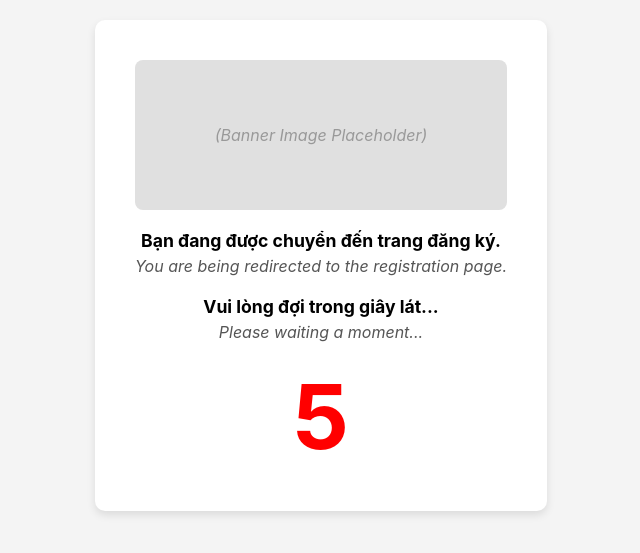
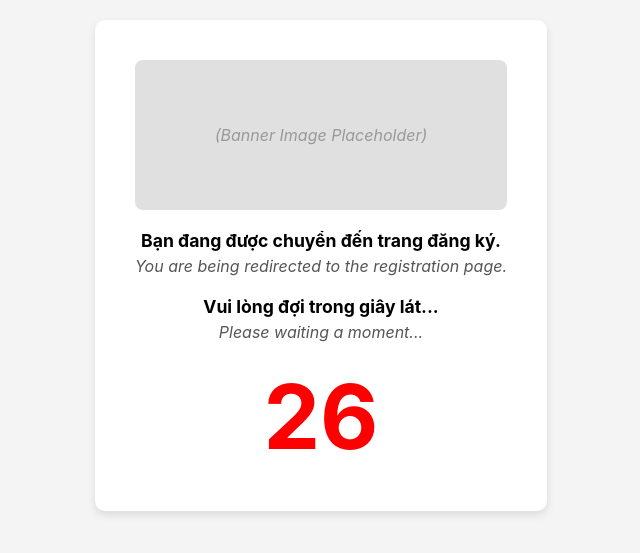
Before and after one commit to markpham8643/toolpopmart, a website: page index.html in a window 1280 px wide. Shown: the part 155-708 px from the top of the page, without its empty margins (319-959 px from the left). Drawn offline with Linux system fonts and the light colour scheme.

Commit message:
updated 30s

```diff
--- a/index.html
+++ b/index.html
@@ -79,7 +79,7 @@
     <script>
         // Bắt đầu thực thi khi trang đã tải xong
         window.onload = function() {
-            let countdownNumber = 10;
+            let countdownNumber = 31;
             const countdownElement = document.getElementById('dvCount');
 
             // Cập nhật số đếm ngược mỗi giây
```
